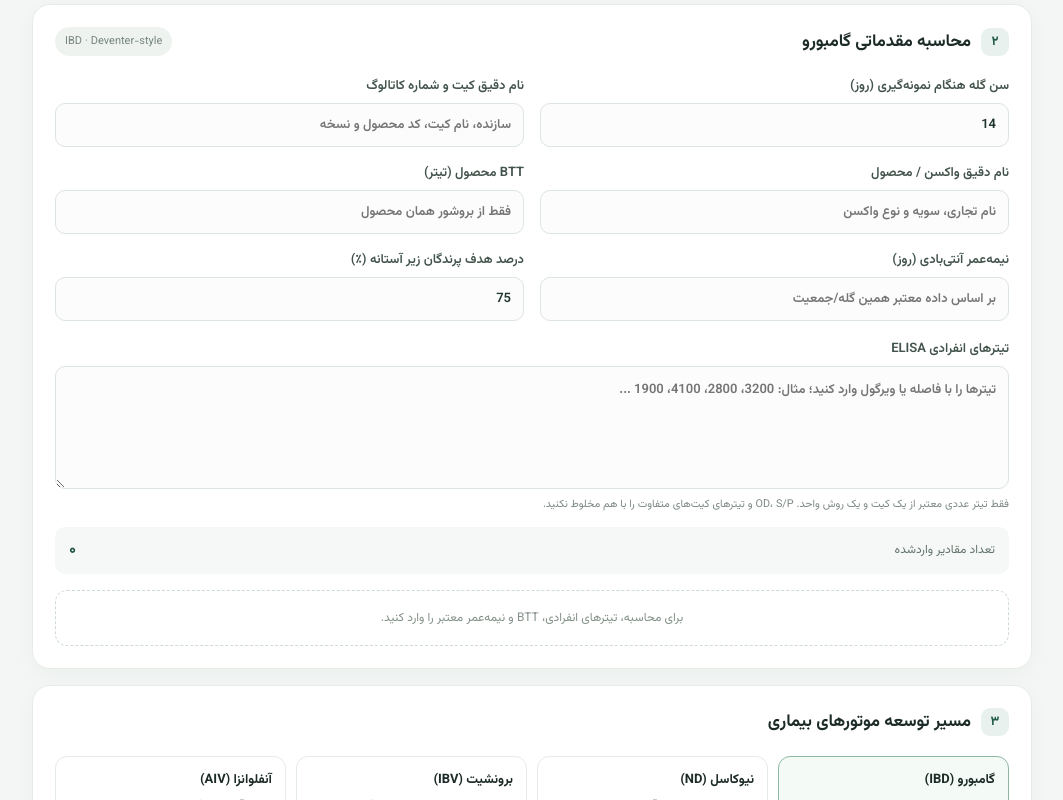
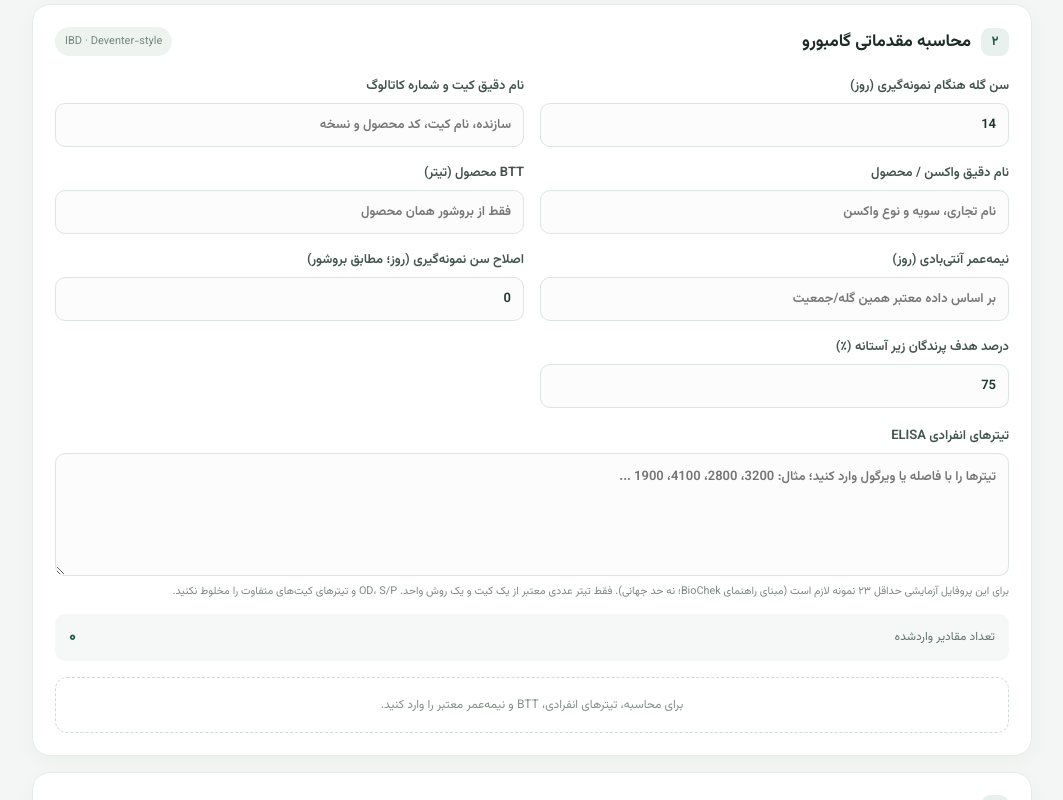
Before and after one commit to dradine/Adine-Poultry-health, a React (Vite) app: page / in a window 1280 px wide. Shown: the part 615-1415 px from the top of the page, without its empty margins (108-1171 px from the left). Built offline with nearby package versions, Linux system fonts and the light colour scheme.

Commit message:
Add IBD sample threshold and calculation correction input

```diff
--- a/src/App.tsx
+++ b/src/App.tsx
@@ -46,6 +46,7 @@ export default function App() {
   const [samplingAge, setSamplingAge] = useState('14')
   const [btt, setBtt] = useState('')
   const [halfLife, setHalfLife] = useState('')
+  const [correctionDays, setCorrectionDays] = useState('0')
   const [susceptiblePercent, setSusceptiblePercent] = useState('75')
   const [titersText, setTitersText] = useState('')
   const [kitName, setKitName] = useState('')
@@ -62,12 +63,14 @@ export default function App() {
         breakthroughTiter: Number(normalizeDigits(btt)),
         halfLifeDays: Number(normalizeDigits(halfLife)),
         susceptiblePercent: Number(normalizeDigits(susceptiblePercent)),
+        correctionDays: Number(normalizeDigits(correctionDays)),
+        minimumSampleCount: 23,
         titers,
       })
     } catch {
       return null
     }
-  }, [samplingAge, btt, halfLife, susceptiblePercent, titers, kitName, vaccineName])
+  }, [samplingAge, btt, halfLife, susceptiblePercent, correctionDays, titers, kitName, vaccineName])
 
   function saveProfile() {
     setError('')
@@ -178,13 +181,16 @@ export default function App() {
           <label>نیمه‌عمر آنتی‌بادی (روز)
             <input inputMode="decimal" value={halfLife} onChange={(e) => setHalfLife(e.target.value)} placeholder="بر اساس داده معتبر همین گله/جمعیت" />
           </label>
+          <label>اصلاح سن نمونه‌گیری (روز؛ مطابق بروشور)
+            <input inputMode="decimal" value={correctionDays} onChange={(e) => setCorrectionDays(e.target.value)} />
+          </label>
           <label>درصد هدف پرندگان زیر آستانه (٪)
             <input inputMode="decimal" value={susceptiblePercent} onChange={(e) => setSusceptiblePercent(e.target.value)} />
           </label>
         </div>
         <label className="wide-label">تیترهای انفرادی ELISA
           <textarea value={titersText} onChange={(e) => setTitersText(e.target.value)} rows={4} placeholder="تیترها را با فاصله یا ویرگول وارد کنید؛ مثال: 3200، 2800، 4100، 1900 ..." />
-          <small>فقط تیتر عددی معتبر از یک کیت و یک روش واحد. OD، S/P و تیترهای کیت‌های متفاوت را با هم مخلوط نکنید.</small>
+          <small>برای این پروفایل آزمایشی حداقل ۲۳ نمونه لازم است (مبنای راهنمای BioChek؛ نه حد جهانی). فقط تیتر عددی معتبر از یک کیت و یک روش واحد. OD، S/P و تیترهای کیت‌های متفاوت را مخلوط نکنید.</small>
         </label>
         <div className="data-summary">
           <span>تعداد مقادیر واردشده</span>
@@ -205,8 +211,11 @@ export default function App() {
               <div><small>صدک تیتر انتخابی</small><b>{toPersianDigits(result.percentileTiter.toFixed(1))}</b></div>
               <div><small>مقدار log₂ صدک</small><b>{toPersianDigits(result.log2PercentileTiter.toFixed(2))}</b></div>
               <div><small>تعداد نمونه</small><b>{toPersianDigits(result.sampleCount)}</b></div>
+              <div><small>CV توصیفی</small><b>{toPersianDigits(result.coefficientOfVariationPercent.toFixed(1))}٪</b></div>
             </div>
-            <p>این عدد زمان قطعی واکسیناسیون نیست. کیفیت نمونه‌گیری، توزیع تیترها، اعتبار BTT، نیمه‌عمر، نوع واکسن و شواهد میدانی باید بررسی شوند.</p>
+            {result.thresholdAlreadyReachedAtSampling && <p className="error">آستانه ممکن است در زمان نمونه‌گیری قبلاً حاصل شده باشد؛ این عدد را زمان آینده تلقی نکنید.</p>}
+            <p>هشدارها: {result.warnings.join(' ')}</p>
+            <p>این عدد زمان قطعی واکسیناسیون نیست. تا زمانی که نسخه دقیق کیت و محصول، BTT، مقیاس تیتر و نیمه‌عمر مستند و تأیید نشده‌اند، خروجی فقط محاسبه ریاضی مقدماتی است.</p>
           </div>
         ) : (
           <div className="empty-result">برای محاسبه، تیترهای انفرادی، BTT و نیمه‌عمر معتبر را وارد کنید.</div>
```
